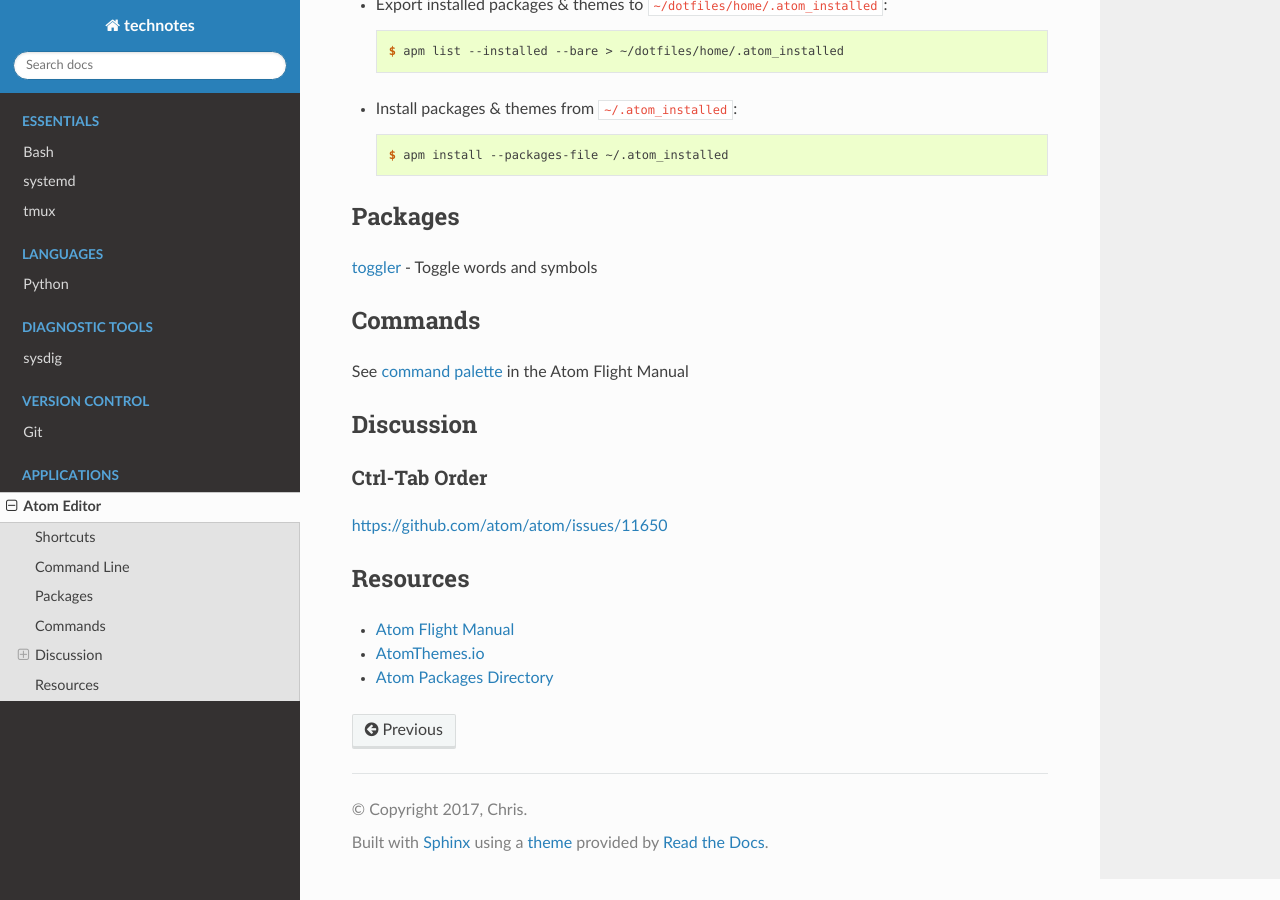
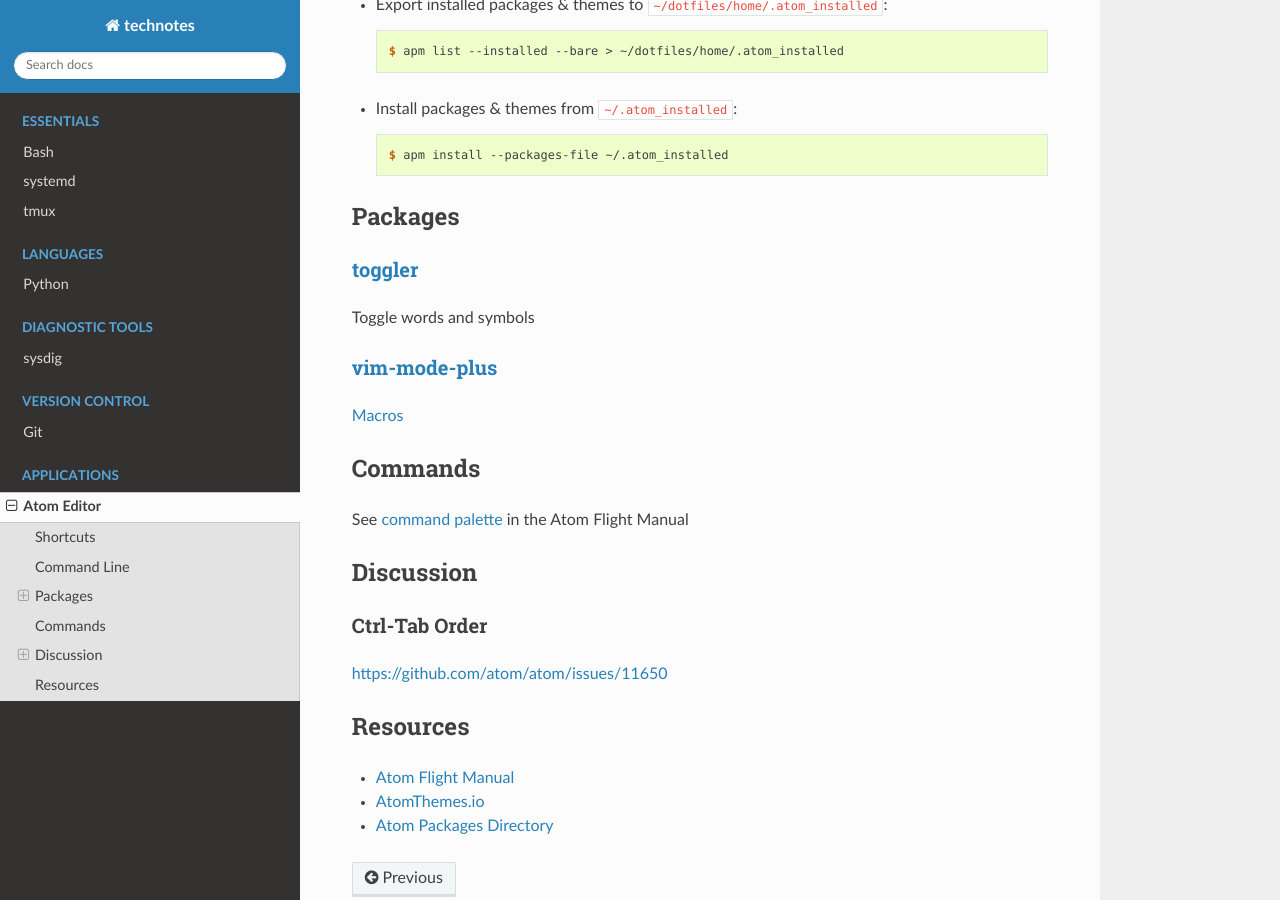
Before and after one commit to heterotopian/technotes, a Sphinx documentation site: the page built from source/atom.rst, in a window 1280 px wide and 900 px high, scrolled down 802 px. Built offline with Sphinx 7.4.7 and the Read the Docs theme 2.0.0, drawn with Linux system fonts in a browser that asks for light colours.

Commit message:
Add vim-mode-plus package

```diff
--- a/source/atom.rst
+++ b/source/atom.rst
@@ -62,7 +62,16 @@
 Packages
 ========
 
-`toggler <https://atom.io/packages/toggler>`_ - Toggle words and symbols
+`toggler <https://atom.io/packages/toggler>`_
+---------------------------------------------
+
+Toggle words and symbols
+
+`vim-mode-plus <https://atom.io/packages/vim-mode-plus>`_
+-------------------------------------------------------------
+
+`Macros <https://github.com/JunSuzukiJapan/atom-keyboard-macros-vim/issues/5#issuecomment-212849566>`_
+
 
 
 Commands
```
